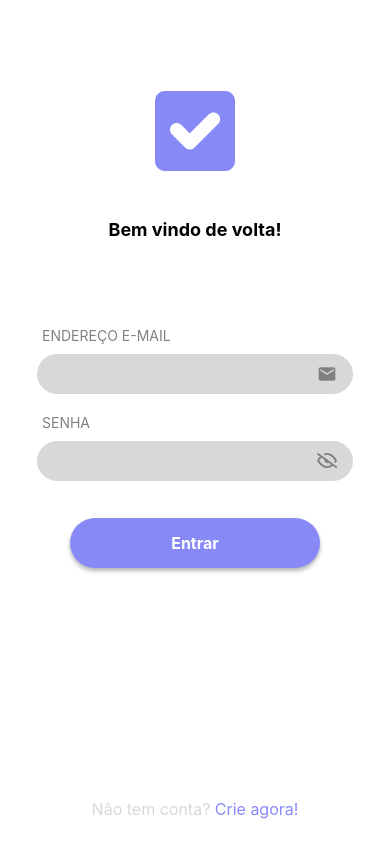
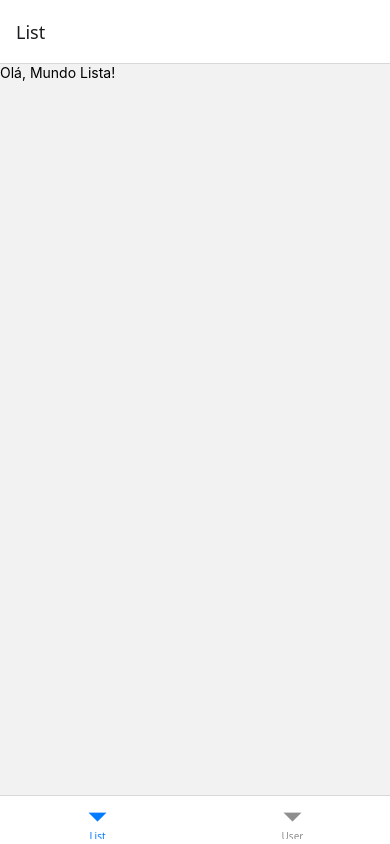
Before and after one commit to LariLeal/ReactNative-App, a React Native app: screen /BottomRoutes in a window 390 px wide. Built offline with nearby package versions, Linux system fonts and the light colour scheme.

Commit message:
Criacao de rotas, paginas novas, baixando extensoes para segunda tela, finalmente fazendo a transicao da primeira tela para a segunda

```diff
--- a/App.tsx
+++ b/App.tsx
@@ -1,18 +1,18 @@
-import { StatusBar } from 'expo-status-bar';
-import { StyleSheet, Text, View } from 'react-native';
-import Login from './src/pages/login';
+import './gesture-handler';
+import { StyleSheet } from 'react-native';
+import Routes from './src/routes/index.routes';
+import {NavigationContainer} from '@react-navigation/native';
 
 export default function App() {
   return (
-    <Login />
+    <NavigationContainer>
+      <Routes />
+    </NavigationContainer>
   );
 }
 
 const styles = StyleSheet.create({
   container: {
-    flex: 1,
-    backgroundColor: '#fff',
-    alignItems: 'center',
-    justifyContent: 'center',
-  },
-})
+    flex: 1
+  }
+});
--- /dev/null
+++ b/gesture-handler.native.js
@@ -0,0 +1 @@
+import 'react-native-gesture-handler';
--- a/package.json
+++ b/package.json
@@ -9,10 +9,13 @@
     "web": "expo start --web"
   },
   "dependencies": {
+    "@react-navigation/bottom-tabs": "^7.4.7",
+    "@react-navigation/stack": "^7.4.8",
     "expo": "~53.0.22",
     "expo-status-bar": "~2.2.3",
     "react": "19.0.0",
-    "react-native": "0.79.6"
+    "react-native": "0.79.6",
+    "react-native-gesture-handler": "~2.24.0"
   },
   "devDependencies": {
     "@babel/core": "^7.25.2",
--- /dev/null
+++ b/src/pages/list/index.tsx
@@ -0,0 +1,10 @@
+import React from "react";
+import { Text } from "react-native";
+
+export default function List() {
+    return (
+        <Text>
+            Olá, Mundo Lista!
+        </Text>
+    )
+}
--- /dev/null
+++ b/src/pages/list/styles.ts
@@ -0,0 +1,6 @@
+import {StyleSheet, Dimensions} from "react-native";
+import {themas} from "../global/themes";
+
+export const style = StyleSheet.create({
+
+})
--- a/src/pages/login/index.tsx
+++ b/src/pages/login/index.tsx
@@ -7,8 +7,11 @@ import {MaterialIcons, Octicons} from '@expo/vector-icons';
 import {themas} from "../../global/themes";
 import {Input} from "../../components/input";
 import {Button} from "../../components/Button";
+import {useNavigation, NavigationProp} from "@react-navigation/native";
 
 export default function Login() {
+    const navigation = useNavigation<NavigationProp<any>>();
+
     const [email, setEmail] = useState('');
     const [password, setPassword] = useState('');
     const [showPassword, setShowPassword] = useState(true);
@@ -21,6 +24,10 @@ export default function Login() {
                 return Alert.alert('Atenção', 'Informe os campos obrigatórios!');
             }
 
+            navigation.navigate("BottomRoutes")
+
+            console.log("Logou!!!!!!!!!!!!!!!!!!!!!");
+
             setTimeout(() => {
                 if (email == 'lari@gmail.com' && password == '12345678') {
                     Alert.alert('Logado com sucesso!');
@@ -31,6 +38,8 @@ export default function Login() {
             }, 3000);
         } catch (error) {
             console.log(error);
+        } finally {
+            setLoading(false);
         }
     }
 
--- /dev/null
+++ b/src/pages/user/index.tsx
@@ -0,0 +1,11 @@
+import React from "react";
+
+import { Text } from "react-native";
+
+export default function User () {
+    return (
+        <Text>
+        Olá, Mundo User!
+        </Text>
+    )
+}
--- /dev/null
+++ b/src/pages/user/styles.ts
@@ -0,0 +1,6 @@
+import { StyleSheet, Dimensions } from "react-native";
+import {themas} from "../../global/themes";
+
+export const style = StyleSheet.create({
+
+})
--- /dev/null
+++ b/src/routes/bottom.routes.tsx
@@ -0,0 +1,20 @@
+import {createBottomTabNavigator} from "@react-navigation/bottom-tabs";
+import List from "../pages/list";
+import User from "../pages/user";
+
+const Tab = createBottomTabNavigator();
+
+export default function BottomRoutes() {
+    return (
+        <Tab.Navigator>
+            <Tab.Screen
+                name="List"
+                component={List}
+            />
+            <Tab.Screen
+                name="User"
+                component={User}
+            />
+        </Tab.Navigator>
+    )
+}
--- /dev/null
+++ b/src/routes/index.routes.tsx
@@ -0,0 +1,30 @@
+import React from "react";
+import { createStackNavigator } from "@react-navigation/stack";
+import Login from "../pages/login";
+import BottomRoutes from "./bottom.routes";
+
+export default function Routes() {
+    const Stack = createStackNavigator()
+
+    return(
+        <Stack.Navigator
+        initialRouteName="Login"
+        screenOptions={{
+            headerShown: false,
+            cardStyle: {
+                backgroundColor: "#FFF"
+            }
+        }}
+        >
+            <Stack.Screen
+                name="Login"
+                component={Login}
+            />
+            <Stack.Screen
+                name="BottomRoutes"
+                component={BottomRoutes}
+            />
+
+        </Stack.Navigator>
+    )
+}
```
Also changed, not shown: gesture-handler.js (added), 1 other file (tests, documents, lock files or other folders).
